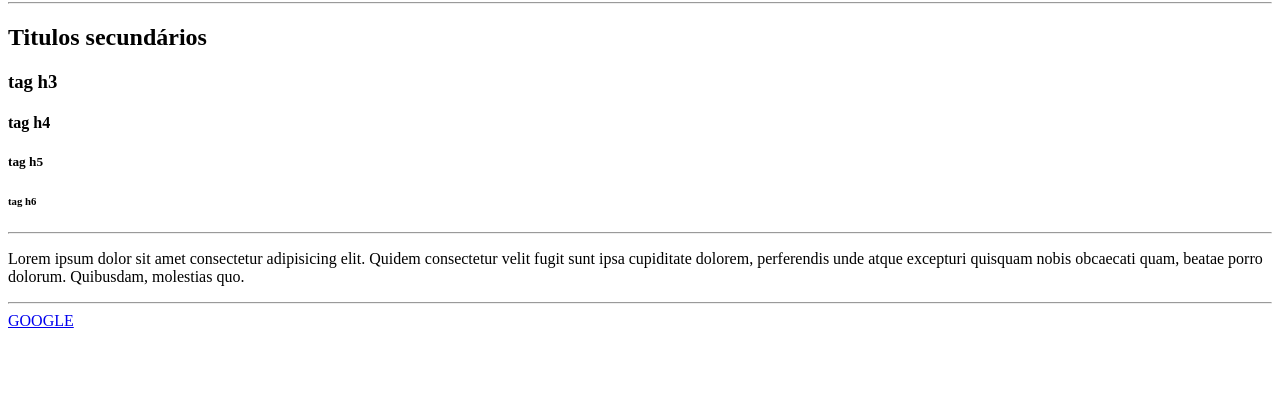
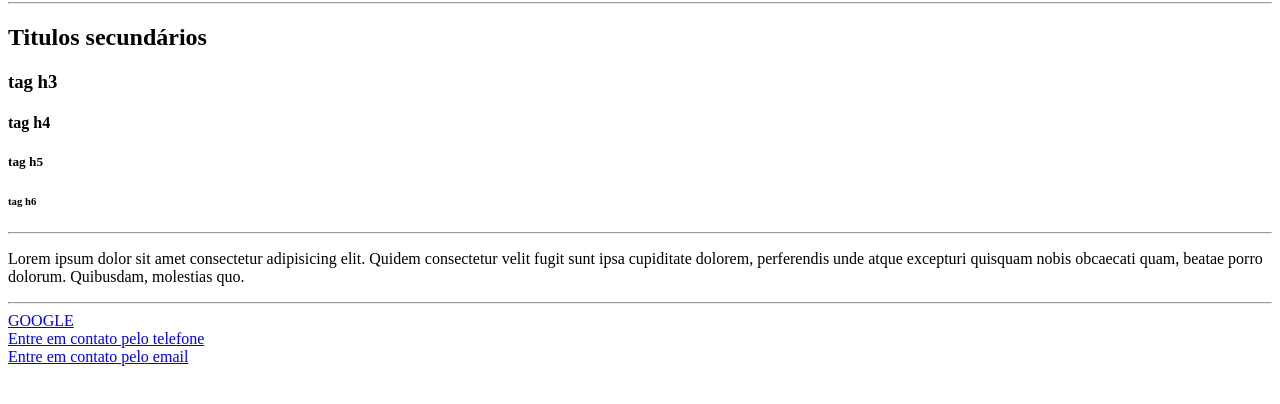
Before and after one commit to MylenaAssis/ResumoHTML, a plain HTML site: page index.html in a window 1280 px wide. Shown: the part 104-508 px from the top of the page. Drawn offline with Linux system fonts and the light colour scheme.

Commit message:
Link para telefone e email

```diff
--- a/index.html
+++ b/index.html
@@ -18,5 +18,9 @@
     <p>Lorem ipsum dolor sit amet consectetur adipisicing elit. Quidem consectetur velit fugit sunt ipsa cupiditate dolorem, perferendis unde atque excepturi quisquam nobis obcaecati quam, beatae porro dolorum. Quibusdam, molestias quo.</p>
     <hr/>
     <a href="https://www.google.com/" title="Ir para o google">GOOGLE</a>
+    <br/>
+    <a href="tel:24988154371">Entre em contato pelo telefone</a>
+    <br/>
+    <a href="mailto:lena.assis.dev@gmail.com">Entre em contato pelo email</a>
 </body>
 </html>
```
Also changed, not shown: 1 other file.
